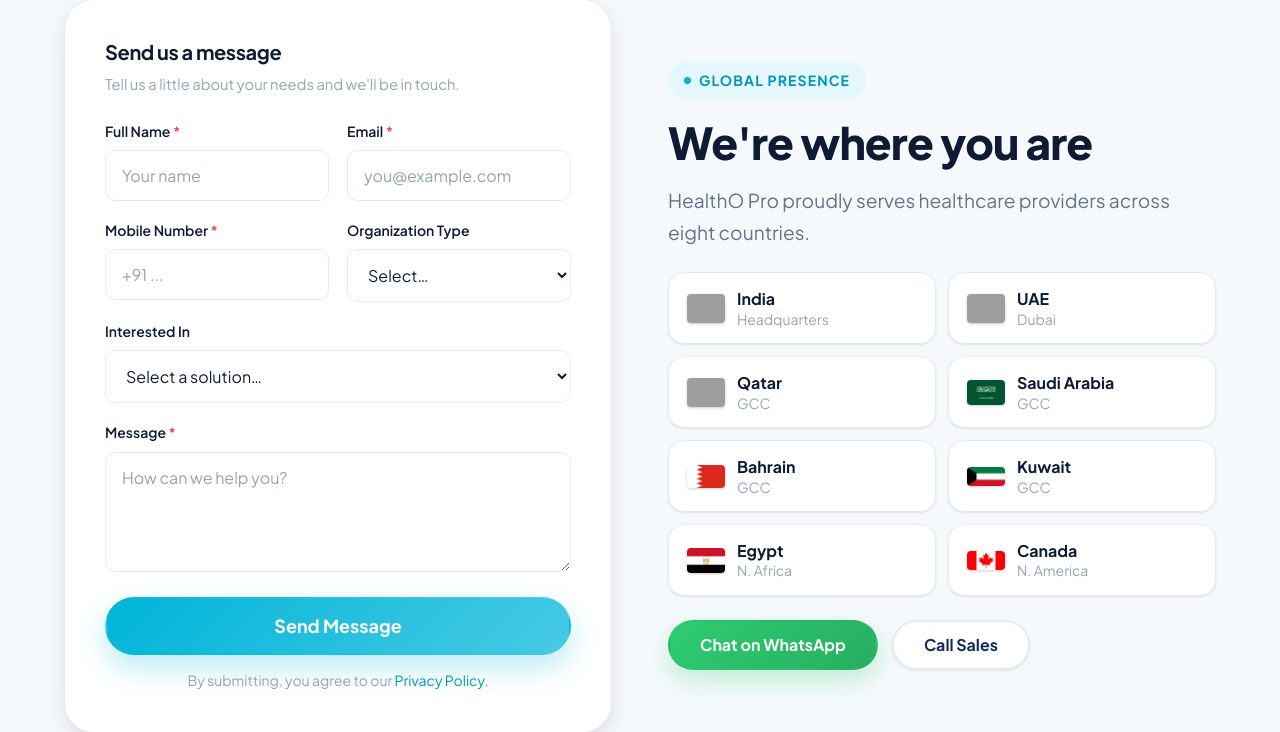
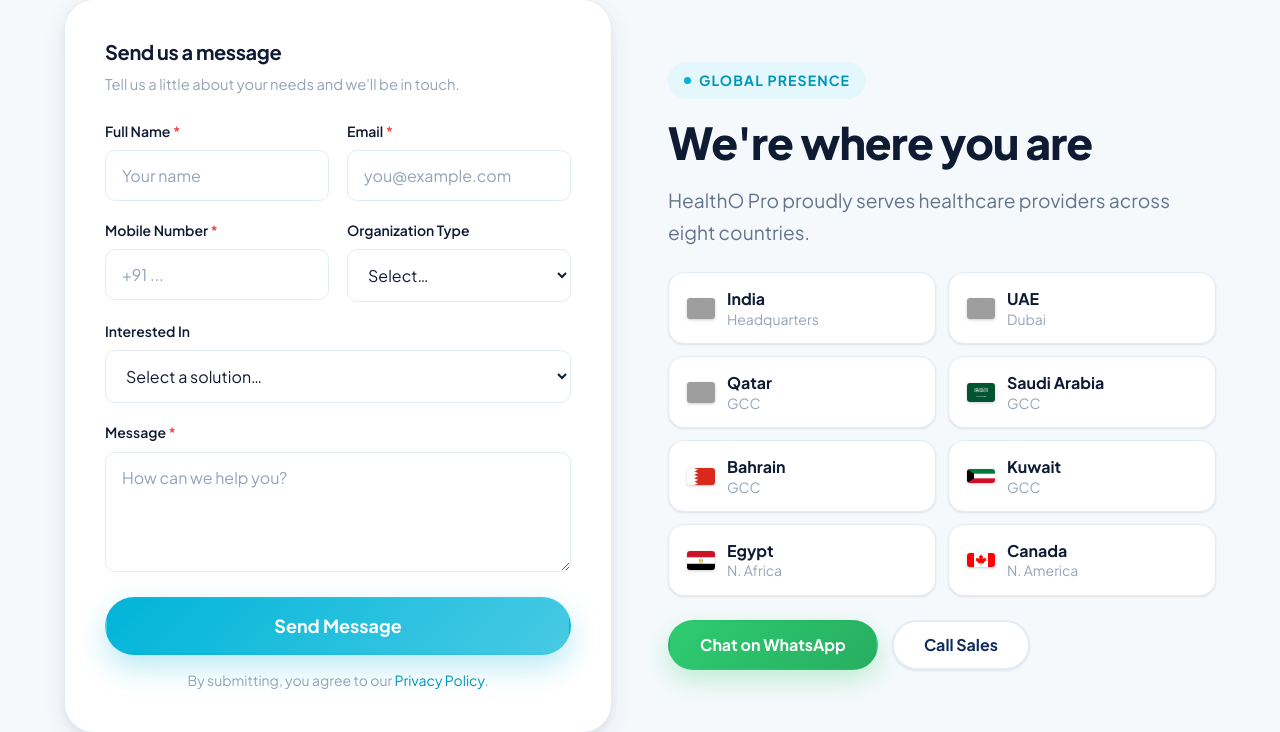
Before and after one commit to clientcarex-cloud/HealthO-Pro_Web, a PHP site: page /contact.html in a window 1280 px wide. Shown: the part 1067-1799 px from the top of the page. Run offline with PHP 8.4, Linux system fonts and the light colour scheme; grey boxes are pictures that could not be loaded.

Commit message:
style: implement compact flag styling for global presence grid

```diff
--- a/contact.html
+++ b/contact.html
@@ -151,7 +151,7 @@
         <span class="eyebrow">Global Presence</span>
         <h2 class="h-sec">We're where you are</h2>
         <p class="lead" style="margin:16px 0 24px;">HealthO Pro proudly serves healthcare providers across eight countries.</p>
-        <div class="presence-grid" style="grid-template-columns:repeat(2,1fr);gap:12px;">
+        <div class="presence-grid presence-grid--compact" style="grid-template-columns:repeat(2,1fr);gap:12px;">
           <div class="country"><span class="flag"><img class="flag-png" src="assets/images/flags/in.png" alt="India flag"></span><span><span class="cn">India</span><span class="cr">Headquarters</span></span></div>
           <div class="country"><span class="flag"><img class="flag-png" src="assets/images/flags/ae.png" alt="UAE flag"></span><span><span class="cn">UAE</span><span class="cr">Dubai</span></span></div>
           <div class="country"><span class="flag"><img class="flag-png" src="assets/images/flags/qa.png" alt="Qatar flag"></span><span><span class="cn">Qatar</span><span class="cr">GCC</span></span></div>
--- a/styles.css
+++ b/styles.css
@@ -375,6 +375,7 @@ h1, h2, h3, h4 { color: var(--ink); font-weight: 800; line-height: 1.18; letter-
 .country:hover { transform: translateY(-5px); box-shadow: var(--e3); border-color: var(--cyan-light); }
 .country .flag { font-size: var(--text-3xl); line-height: 1; flex: none; display: inline-flex; }
 .country .flag .flag-png { width: 38px; height: auto; display: block; border-radius: 4px; box-shadow: 0 1px 3px rgba(15, 27, 51, .22); }
+.presence-grid--compact .country .flag .flag-png { width: 28px; border-radius: 3px; }
 .country > span:last-child { flex: 1; }
 .country .cn { display: block; font-weight: 700; color: var(--ink); font-size: var(--text-base); line-height: 1.2; margin-bottom: 2px; }
 .country .cr { display: block; font-size: var(--text-sm); color: var(--text-mute); line-height: 1.2; }
```
